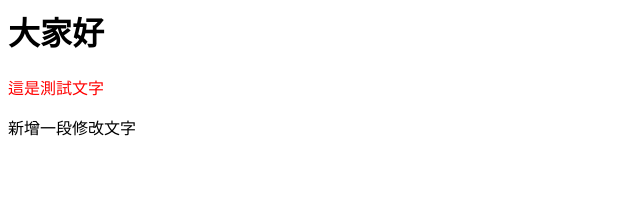
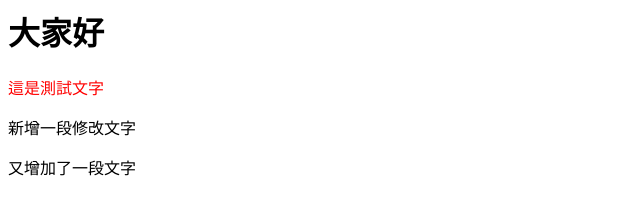
Before and after one commit to bjmqfg83/hahow-git, a plain HTML site: page index2.html in a window 1280 px wide. Shown: the whole page, without its empty margins (0-640 px from the left). Drawn offline with Linux system fonts and the light colour scheme.

Commit message:
update index2.html

```diff
--- a/index2.html
+++ b/index2.html
@@ -1,6 +1,6 @@
 <html>
   <head>
-    <title>Hello</title>
+    <title>Hello2</title>
     <link rel="stylesheet" href="style/main.css">
   </head>
 
@@ -8,5 +8,6 @@
     <h1>大家好</h1>
     <p class="red-color">這是測試文字</p>
     <span>新增一段修改文字</span>
+    <p>又增加了一段文字</p>
   </body>
 </html>
```
